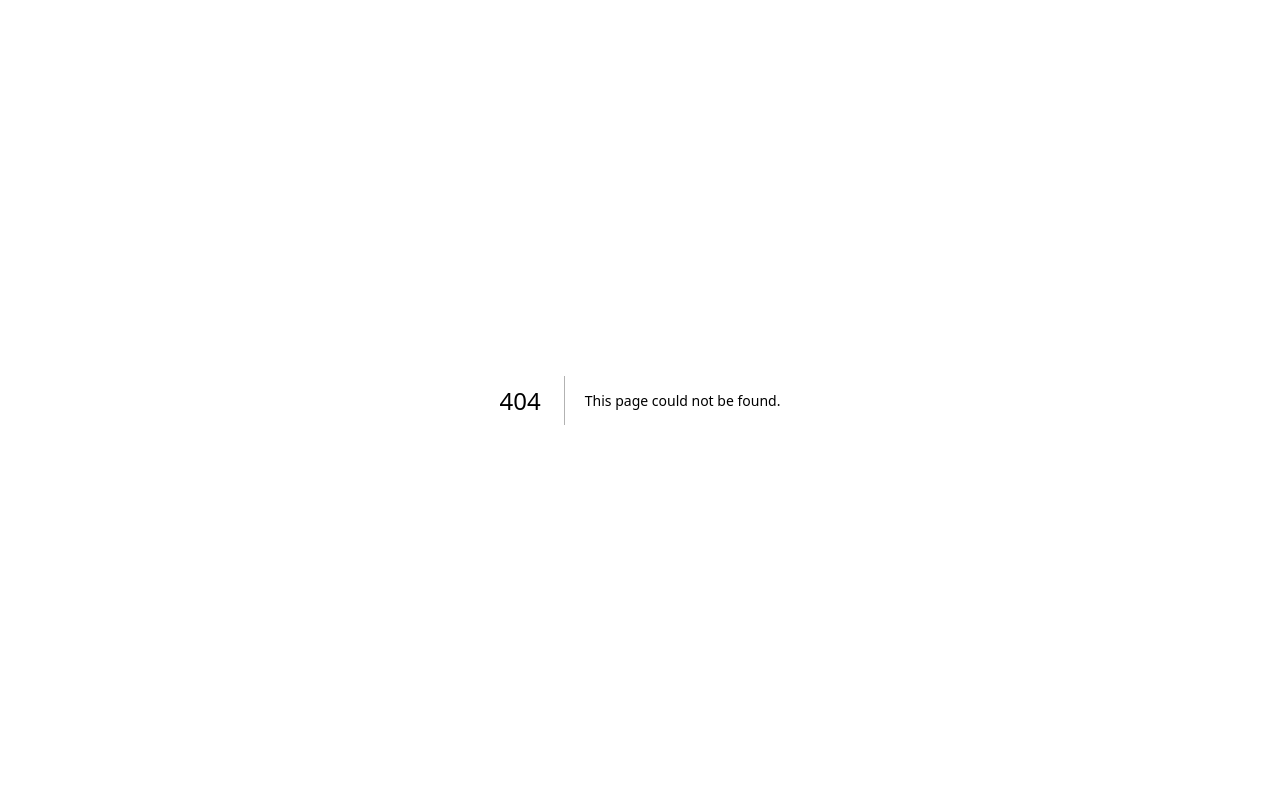
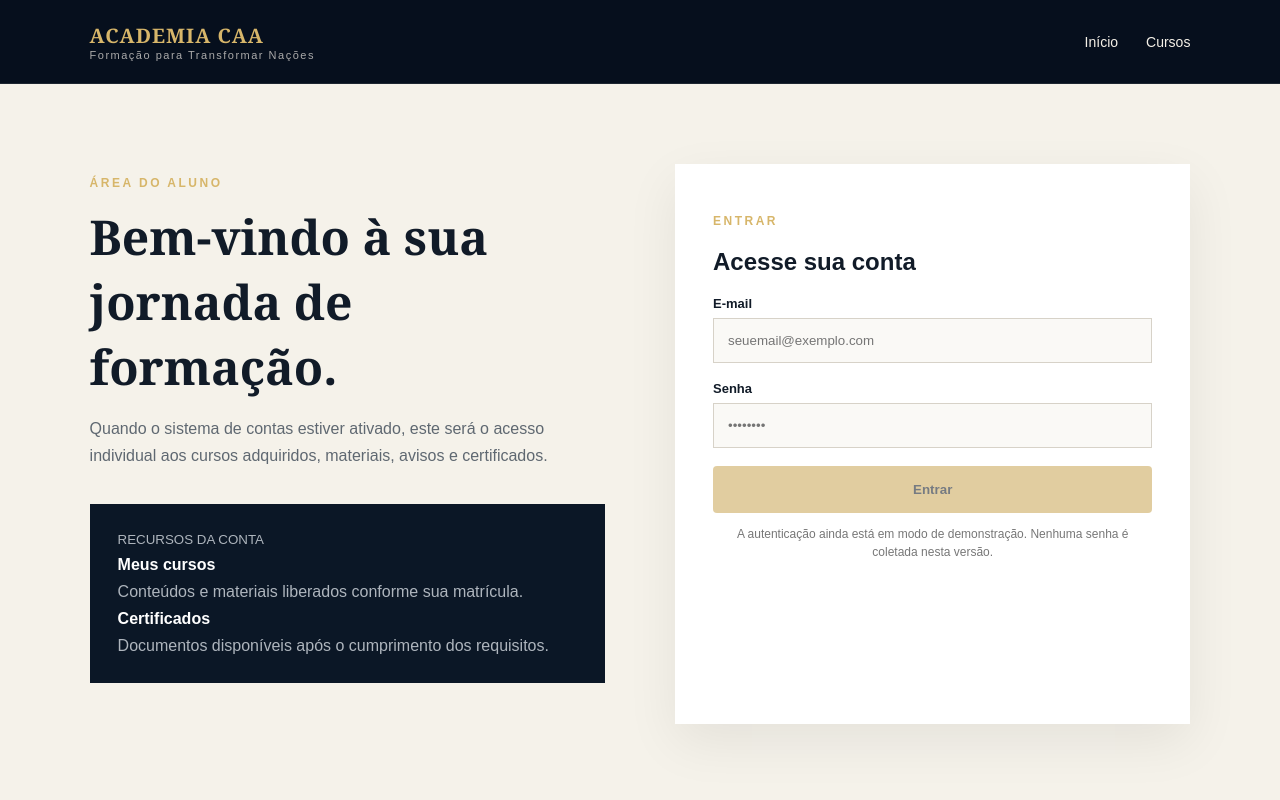
Before and after one commit to ConselhoCAA/AcademiaCAA, a Next.js app: page /aluno in a window 1280 px wide. Before the commit this address had no page. Shown: the top 800 px of the page. Built offline with nearby package versions, Linux system fonts and the light colour scheme.

Commit message:
Cria tela inicial da área do aluno

```diff
--- /dev/null
+++ b/app/aluno/page.js
@@ -0,0 +1 @@
+export const metadata={title:'Área do Aluno | Academia CAA'};export default function Aluno(){return <main><header className="header"><a className="brand" href="/"><b>ACADEMIA CAA</b><span>Formação para Transformar Nações</span></a><nav><a href="/">Início</a><a href="/#cursos">Cursos</a></nav></header><section className="checkoutPage"><div className="checkoutIntro"><p className="gold">ÁREA DO ALUNO</p><h1>Bem-vindo à sua jornada de formação.</h1><p>Quando o sistema de contas estiver ativado, este será o acesso individual aos cursos adquiridos, materiais, avisos e certificados.</p><div className="summary"><small>RECURSOS DA CONTA</small><b>Meus cursos</b><span>Conteúdos e materiais liberados conforme sua matrícula.</span><b>Certificados</b><span>Documentos disponíveis após o cumprimento dos requisitos.</span></div></div><div className="formCard"><p className="gold">ENTRAR</p><h2>Acesse sua conta</h2><label>E-mail<input type="email" placeholder="seuemail@exemplo.com" disabled/></label><label>Senha<input type="password" placeholder="••••••••" disabled/></label><button className="button disabled" disabled>Entrar</button><p className="safe">A autenticação ainda está em modo de demonstração. Nenhuma senha é coletada nesta versão.</p></div></section><footer><b>ACADEMIA CAA</b><span>Formação para Transformar Nações</span><small>Ambiente educacional em desenvolvimento.</small></footer></main>}
```
